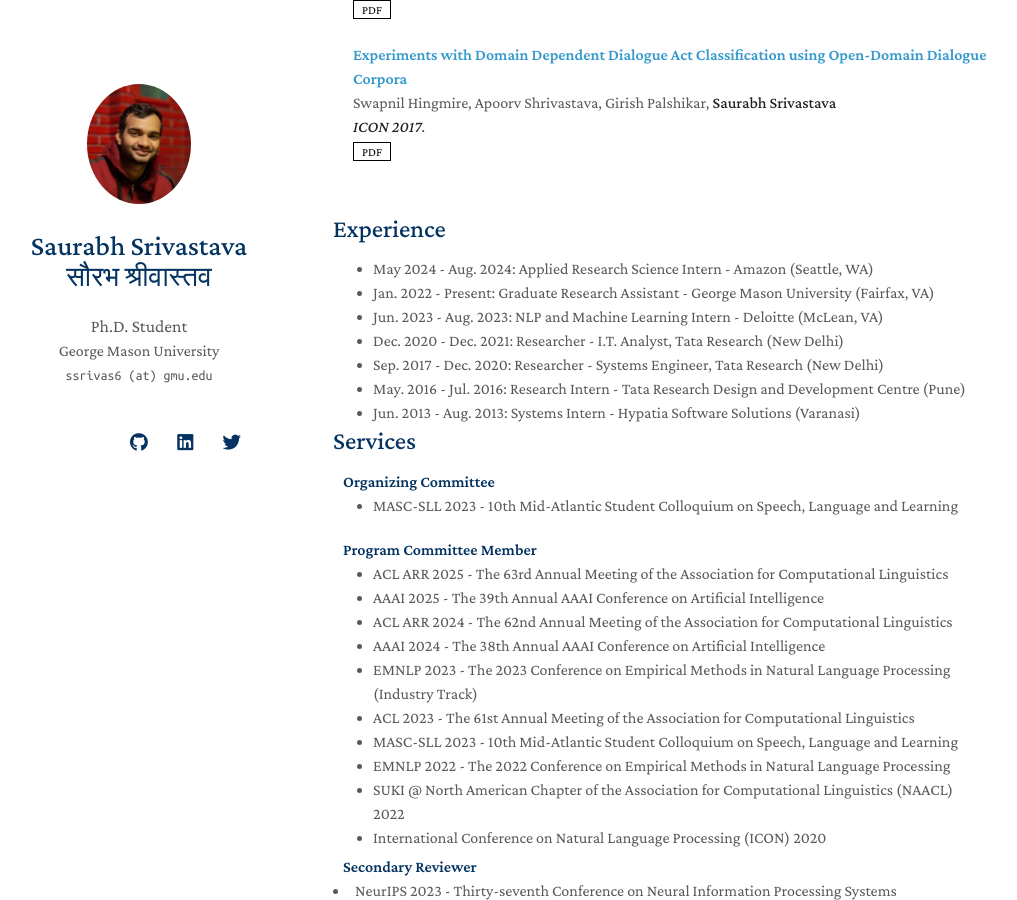
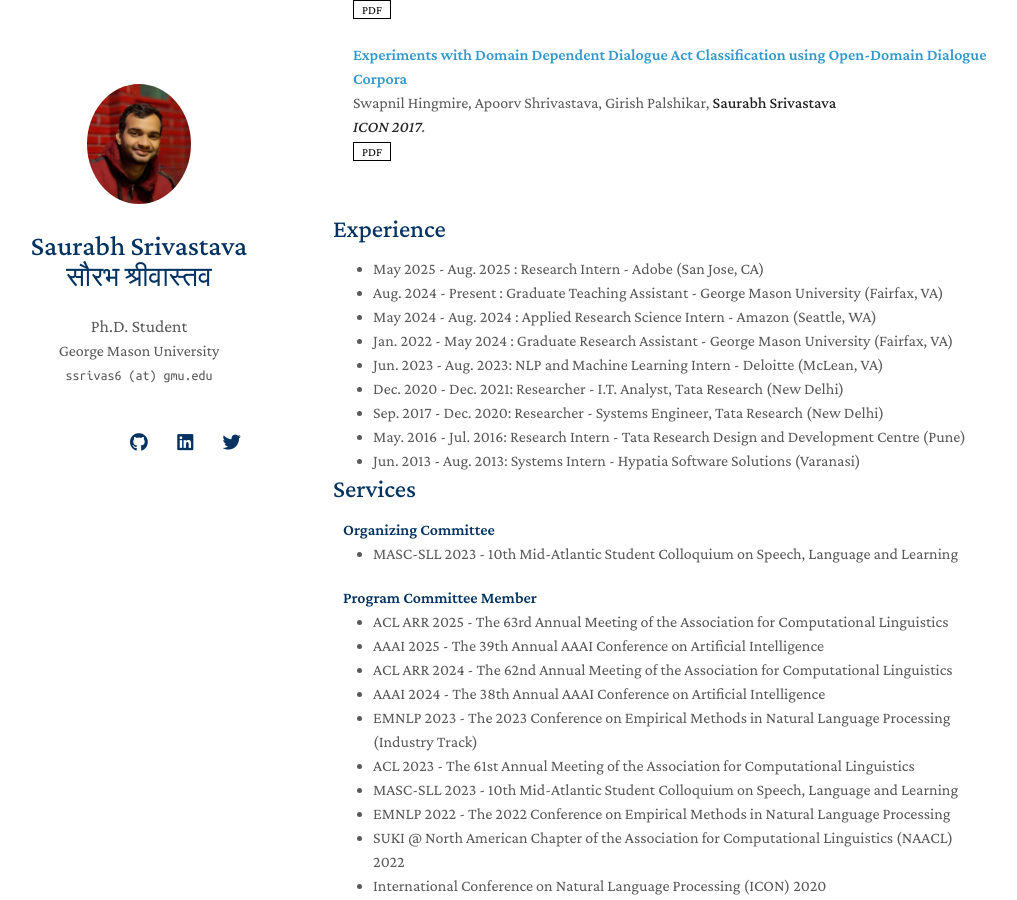
Before and after one commit to salokr/salokr.github.io, a Jekyll site: the page built from index.md, in a window 1280 px wide and 900 px high, scrolled down 4394 px. Shown: the whole window, without its empty margins (137-1154 px from the left). Built offline with Jekyll 4.4.1, drawn with Linux system fonts in a browser that asks for light colours; nearby versions of some CDN libraries; a style sheet for code colours, icons or effects is not loaded; our own code applies the rules of GitHub Pages for plain Markdown files.

Commit message:
Update experience.md

```diff
--- a/_includes/experience.md
+++ b/_includes/experience.md
@@ -2,8 +2,10 @@
 
 
 <ul style="margin:0 0 0px;">
-  <li>May 2024 - Aug. 2024: Applied Research Science Intern - Amazon (Seattle, WA)</li>
-  <li>Jan. 2022 - Present: Graduate Research Assistant - George Mason University (Fairfax, VA)</li>
+  <li>May 2025 - Aug. 2025 : Research Intern - Adobe (San Jose, CA)</li>
+  <li>Aug. 2024 - Present : Graduate Teaching Assistant - George Mason University (Fairfax, VA)</li>
+  <li>May 2024 - Aug. 2024 : Applied Research Science Intern - Amazon (Seattle, WA)</li>
+  <li>Jan. 2022 - May 2024 : Graduate Research Assistant - George Mason University (Fairfax, VA)</li>
   <li>Jun. 2023 - Aug. 2023: NLP and Machine Learning Intern - Deloitte (McLean, VA)</li>
   <li>Dec. 2020 - Dec. 2021: Researcher - I.T. Analyst, Tata Research (New Delhi)</li>
   <li>Sep. 2017 - Dec. 2020: Researcher - Systems Engineer, Tata Research (New Delhi)</li>
```
